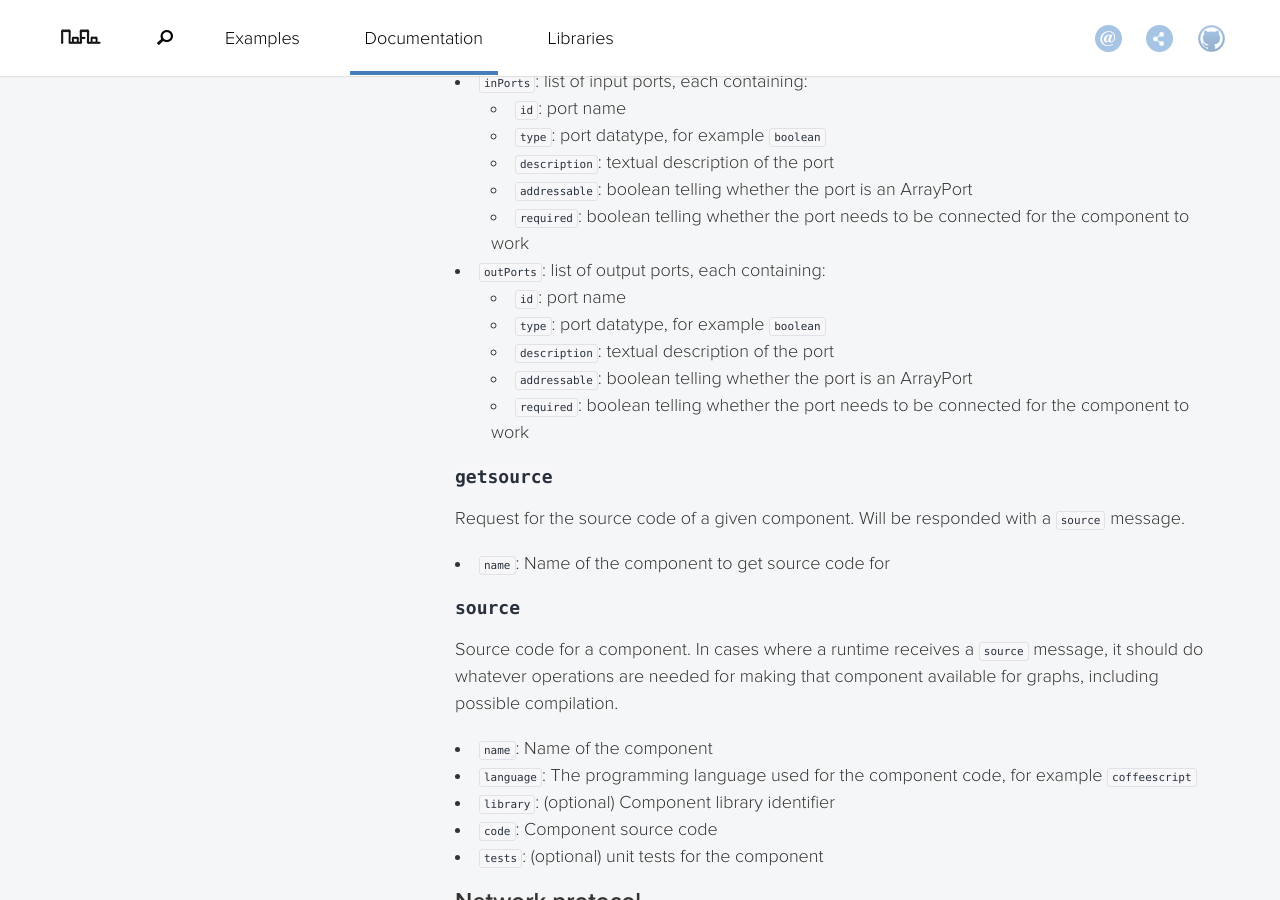
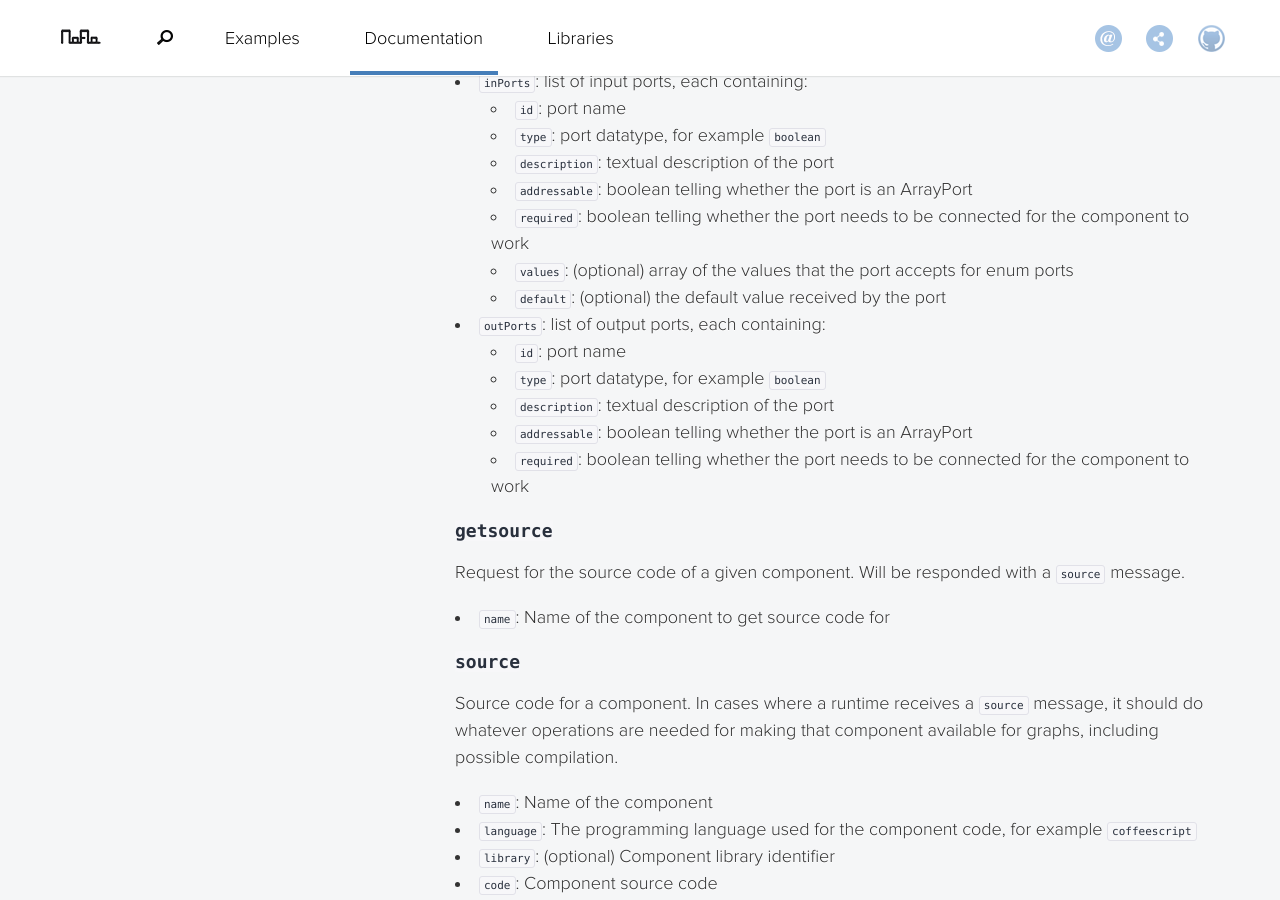
Before and after one commit to noflo/noflo.github.io, a Jekyll site: the page built from documentation/_posts/2013-07-09-protocol.md, in a window 1280 px wide and 900 px high, scrolled down 7116 px. Built offline with Jekyll 4.4.1, drawn with Linux system fonts in a browser that asks for light colours; nearby versions of some CDN libraries; Markdown is read by kramdown in place of the engine named in the settings.

Commit message:
Document defaults and values, refs noflo/noflo#154

```diff
--- a/documentation/_posts/2013-07-09-protocol.md
+++ b/documentation/_posts/2013-07-09-protocol.md
@@ -260,6 +260,8 @@ Transmit the metadata about a component instance.
   - `description`: textual description of the port
   - `addressable`: boolean telling whether the port is an ArrayPort
   - `required`: boolean telling whether the port needs to be connected for the component to work
+  - `values`: (optional) array of the values that the port accepts for enum ports
+  - `default`: (optional) the default value received by the port
 * `outPorts`: list of output ports, each containing:
   - `id`: port name
   - `type`: port datatype, for example `boolean`
```
